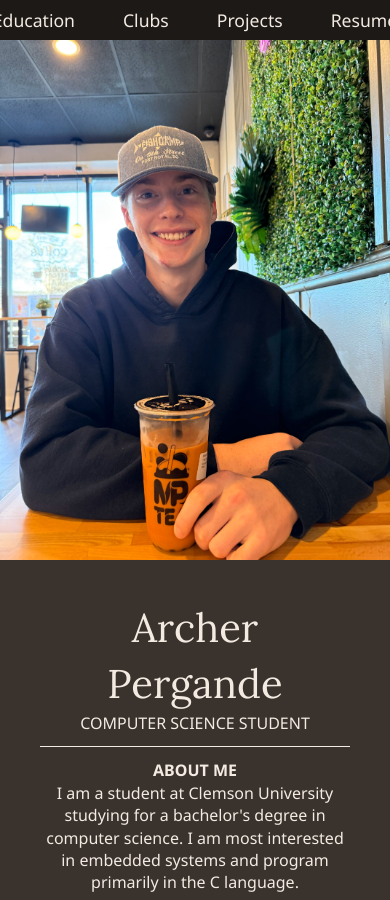
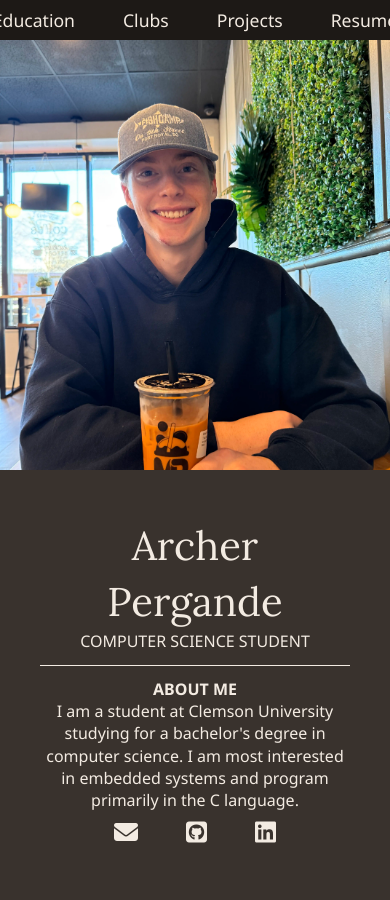
Before and after one commit to archerpergande/archerpergande.github.io, a Jekyll site: the page built from README.md, in a window 390 px wide and 900 px high. Built offline with Jekyll 4.4.1, drawn with Linux system fonts in a browser that asks for light colours; nearby versions of some CDN libraries; our own code applies the rules of GitHub Pages for plain Markdown files.

Commit message:
hotfix mobile image rendering

```diff
--- a/_includes/sections/hero.html
+++ b/_includes/sections/hero.html
@@ -1,6 +1,8 @@
 <section class="hero c-primary">
     <div class="grid-2 grid-center">
-        <img class="img-full" src="/assets/img/portrait.webp">
+        <div class="img-container">
+            <img class="img-full" src="/assets/img/portrait.webp">
+        </div>
 
         <div class="caption pad-large">
             <h1>Archer Pergande</h1>
--- a/_sass/sections/_hero.scss
+++ b/_sass/sections/_hero.scss
@@ -10,6 +10,13 @@
 .hero .caption {
     @include flex-center;
     flex-direction: column;
+}
+
+// Necessary container for rendering on mobile devices
+.hero .img-container {
+    height: 100%;
+    width: 100%;
+    overflow: hidden;
 }
 
 .hero img {
```
